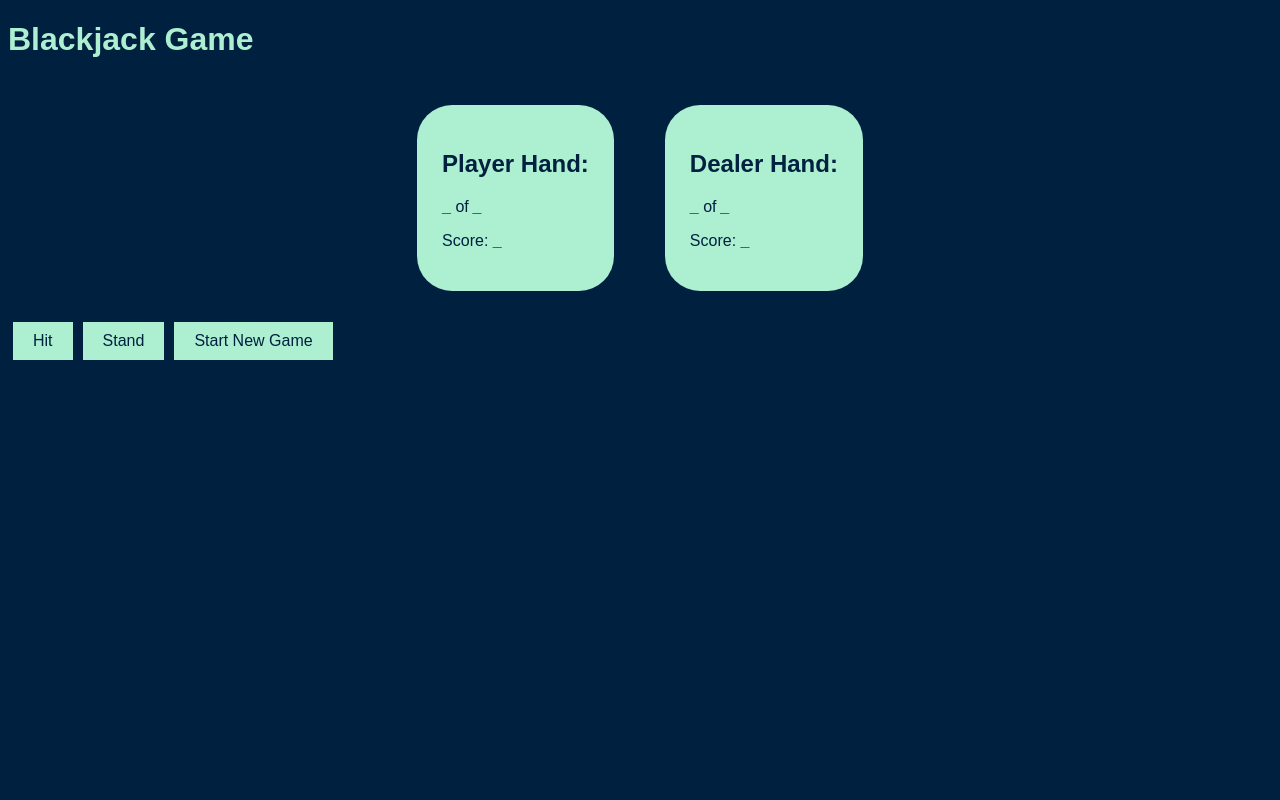
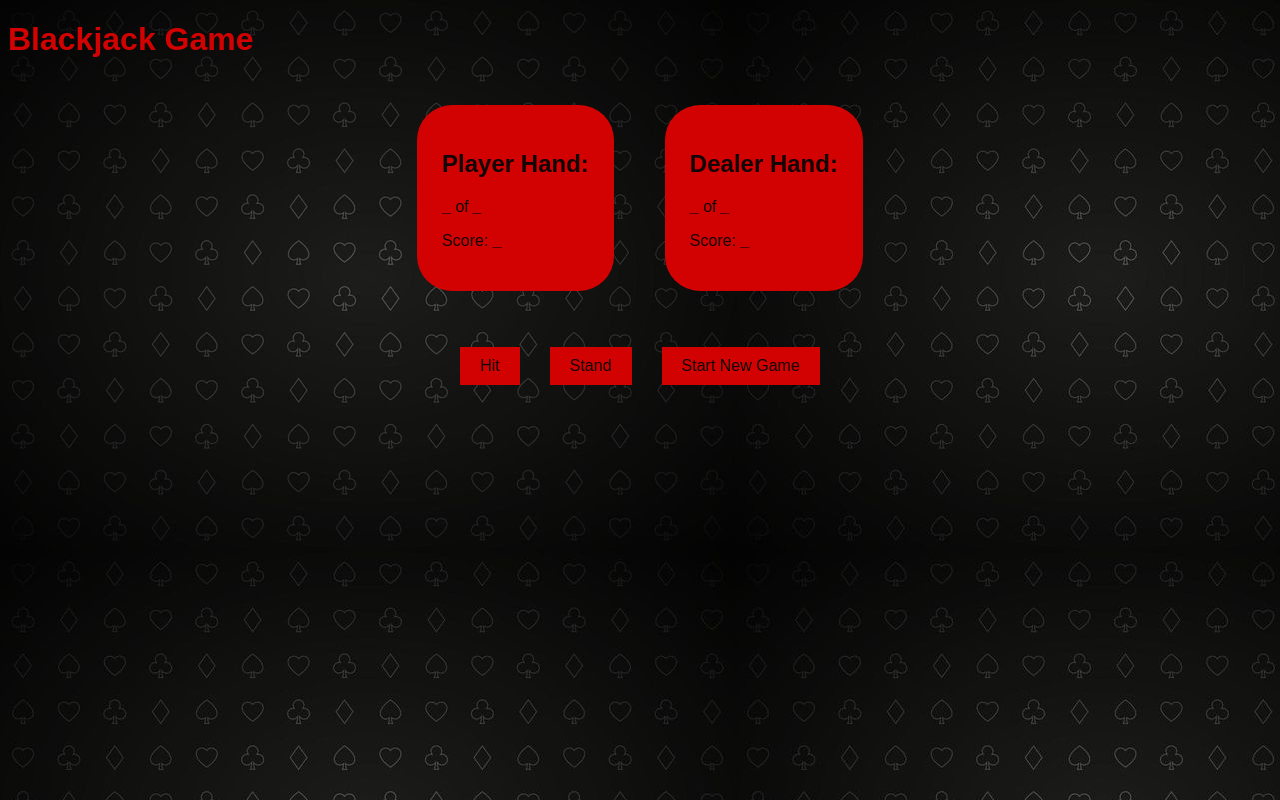
Before and after one commit to KK-is-Coding/Blackjack-Game, a React (Vite) app in the folder frontend/: page / in a window 1280 px wide. Built offline with nearby package versions, Linux system fonts and the light colour scheme.

Commit message:
resolved refreshing page bug and also added react-confetti

```diff
--- a/frontend/package.json
+++ b/frontend/package.json
@@ -12,6 +12,7 @@
   "dependencies": {
     "axios": "^1.6.7",
     "react": "^18.2.0",
+    "react-confetti": "^6.1.0",
     "react-dom": "^18.2.0",
     "react-router-dom": "^6.22.0"
   },
--- a/frontend/src/App.jsx
+++ b/frontend/src/App.jsx
@@ -1,32 +1,35 @@
 import React, { useState, useEffect } from 'react';
 import axios from 'axios';
+import Confetti from 'react-confetti';
 import './index.css';
 
 const Game = () => {
-	const [gameState, setGameState] = useState(null);
+	const initialGameState = {
+		player: {
+			hand: [{ rank: '_', suit: '_' }],
+			score: '_'
+		},
+		dealer: {
+			hand: [{ rank: '_', suit: '_' }],
+			score: '_'
+		}
+	};
+
+	const [gameState, setGameState] = useState(initialGameState);
 	const [winnerMessage, setWinnerMessage] = useState('');
 	const [gameEnded, setGameEnded] = useState(false);
+	const [celebration, setCelebration] = useState(false);
+
 
 	useEffect(() => {
-		const storedGameState = localStorage.getItem('gameState');
-		if (storedGameState) {
-			setGameState(JSON.parse(storedGameState));
-		} else {
-			setGameState({
-				player: {
-					hand: [{ rank: '_', suit: '_' }],
-					score: '_'
-				},
-				dealer: {
-					hand: [{ rank: '_', suit: '_' }],
-					score: '_'
-				}
-			});
-		}
+		// Clear local storage on page load
+		localStorage.removeItem('gameState');
+		setGameState(initialGameState);
 	}, []);
 
+
 	const handleHit = () => {
-		if (gameEnded) {
+		if (gameEnded || !gameState._id) {
 			setWinnerMessage('Please! start a new game first');
 			return;
 		}
@@ -39,8 +42,9 @@ const Game = () => {
 			.catch(error => console.error('Error hitting:', error));
 	};
 
+
 	const handleStand = () => {
-		if (gameEnded) {
+		if (gameEnded || !gameState._id) {
 			setWinnerMessage('Please! start a new game first');
 			return;
 		}
@@ -53,14 +57,12 @@ const Game = () => {
 			.catch(error => console.error('Error standing:', error));
 	};
 
+
 	const startNewGame = () => {
 		setWinnerMessage(''); // Clear the winner message
 		setGameEnded(false); // Reset gameEnded state
-		try {
-			localStorage.removeItem('gameState'); // Clear game state from local storage
-		} catch (error) {
-			console.error('Error clearing game state from local storage:', error);
-		}
+		setCelebration(false); // Reset celebration state
+
 		axios.post('http://127.0.0.1:5000/api/game/start')
 			.then(response => {
 				setGameState(response.data);
@@ -69,20 +71,25 @@ const Game = () => {
 			.catch(error => console.error('Error starting a new game:', error));
 	};
 
+
 	const checkWinner = (winner) => {
+		if (winner === 'Player') {
+			setCelebration(true);
+		}
 		setWinnerMessage(`Winner: ${winner}`);
 		setGameEnded(true);
 	};
 
+
 	return (
 		<div className="kl">
+			{celebration && <Confetti />}
 			{gameState ? (
 				<>
 					<h1>Blackjack Game</h1>
 					{winnerMessage && <p className="winner-message">
 						{winnerMessage} </p>}
 					<div className="ma">
-
 						<div className="playerside">
 							<h2>Player Hand:</h2>
 							<ul>
@@ -104,16 +111,15 @@ const Game = () => {
 						</div>
 					</div>
 					<div className="buttons">
-						<button onClick={handleHit}>Hit</button>
-						<button onClick={handleStand}>Stand</button>
-						<button onClick={startNewGame}>Start New Game</button>
+						<div className="button-bg"><button onClick={handleHit}>Hit</button></div>
+						<div className="button-bg"><button onClick={handleStand}>Stand</button></div>
+						<div className="button-bg"><button onClick={startNewGame}>Start New Game</button></div>
 					</div>
 				</>
 			) : (
 				<p>Loading...</p>
 			)}
 		</div>
-
 	);
 };
 
--- a/frontend/src/index.css
+++ b/frontend/src/index.css
@@ -1,6 +1,6 @@
 body {
-    background-color: #00203F;
-    color: #ADEFD1;
+    background-image: url("/bj-bg.jpg");
+    color: #d20202;
     font-family: sans-serif;
 }
 
@@ -15,9 +15,20 @@ ul {
     padding: 0;
 }
 
+.buttons {
+    display: flex;
+    /* Use flexbox for row layout */
+    justify-content: center;
+    /* Center the buttons */
+    gap: 10px;
+    /* Add spacing between buttons */
+    margin-top: 20px;
+}
+
 button {
-    background-color: #ADEFD1;
-    color: #00203F;
+
+    background-color: #d20202;
+    color: #120606;
     border: none;
     padding: 10px 20px;
     margin: 5px;
@@ -27,12 +38,17 @@ button {
 }
 
 button:hover {
-    background-color: #00203F;
-    color: #ADEFD1;
+    background-image: none;
+    /* Remove the background image */
+    background-color: transparent;
+    /* Make the background transparent */
+    color: #d20202;
+    /* Keep the text color the same */
 }
 
+
 .winner-message {
-    color: #FF5555;
+    color: #f6f4f4;
     font-size: 30px;
     font-weight: bolder;
     margin-top: 20px;
@@ -58,13 +74,13 @@ button:hover {
 
 h2,
 p {
-    color: #00203F;
+    color: #120606;
 }
 
 .playerside {
     padding: 2%;
-    background-color: #ADEFD1;
-    color: #00203F;
+    background-color: #d20202;
+    color: #120606;
     width: fit-content;
     margin: 2%;
     border-radius: 35px;
@@ -75,6 +91,12 @@ p {
     margin: 2%;
     border-radius: 35px;
     padding: 2%;
-    background-color: #ADEFD1;
-    color: #00203F;
+    background-color: #d20202;
+    color: #120606;
 }
+
+.button-bg {
+    display: inline-block;
+    /* Make the button containers inline-block to allow spacing */
+    padding: 5px;
+}
```
Also changed, not shown: frontend/public/bj-bg.jpg (added), 1 other file (tests, documents, lock files or other folders).
